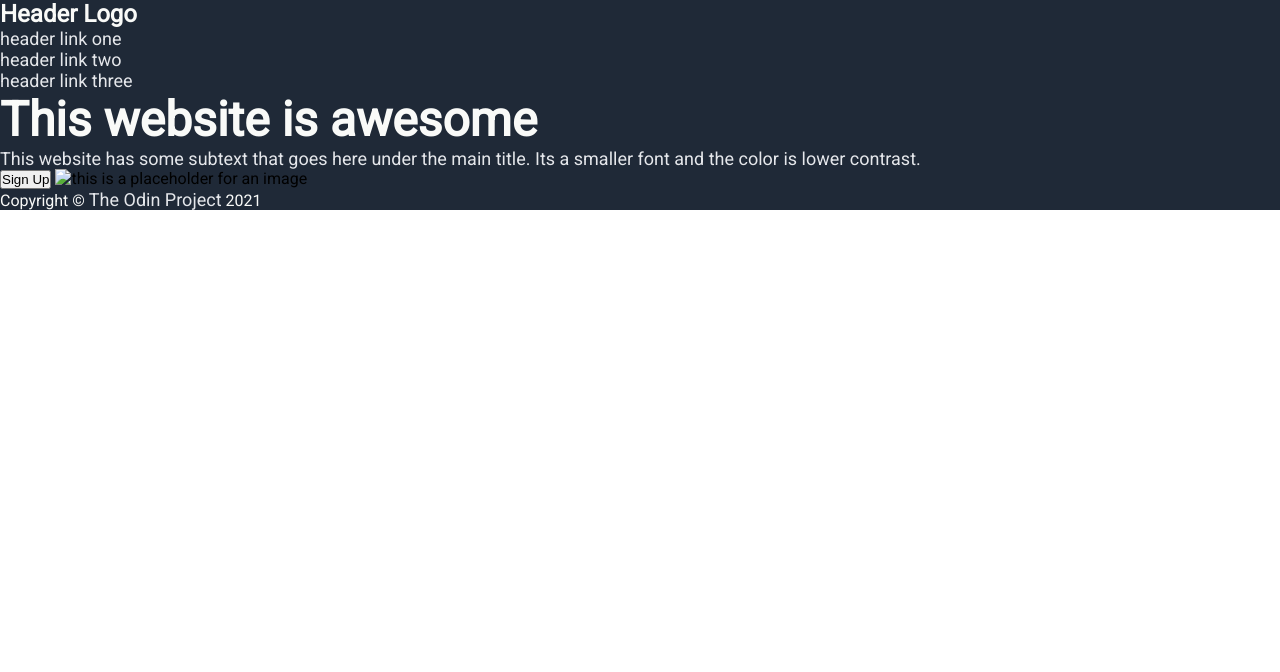
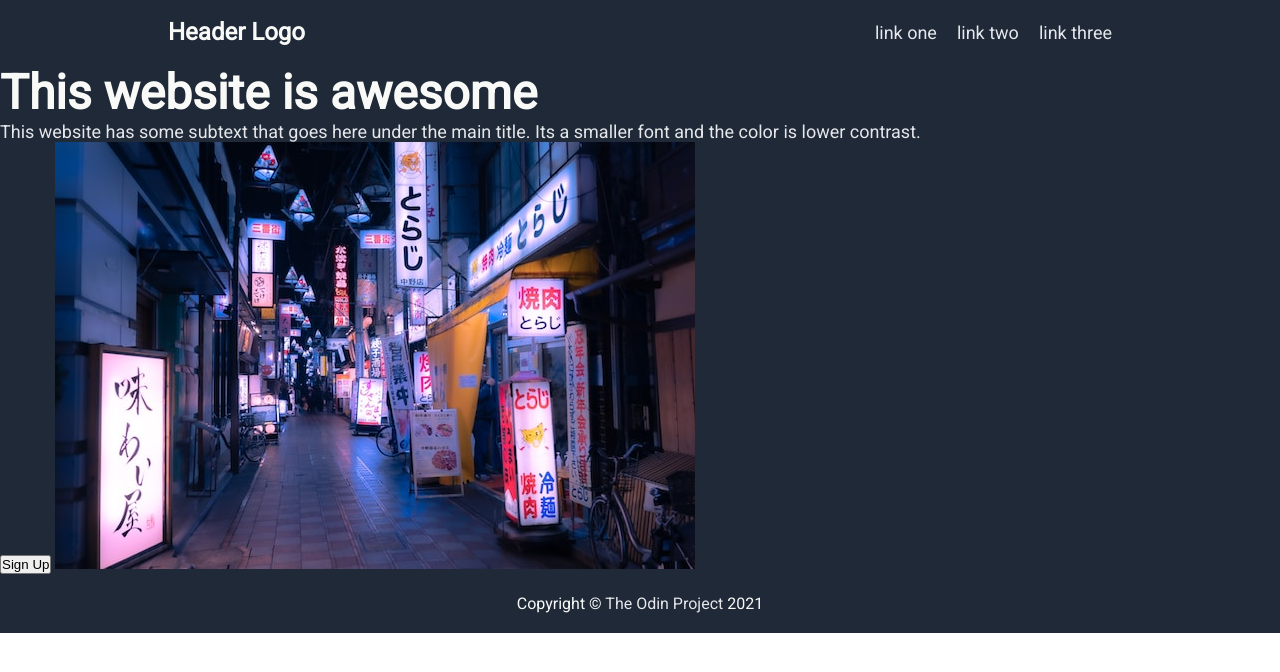
Before and after one commit to pumpernickleWonton/Landing-Page, a plain HTML site: page index.html in a window 1280 px wide. Drawn offline with Linux system fonts and the light colour scheme.

Commit message:
Header/Footer Changes, possibly complete.

```diff
--- a/index.html
+++ b/index.html
@@ -10,26 +10,34 @@
 </head>
 <body>
     <div class="container"></div>
-        <header class="navigation">
-            <nav>
-                <h3 class="logo">Header Logo</h3>
-                <ul>
-                    <li><a href="#">header link one</a></li>
-                    <li><a href="#">header link two</a></li>
-                    <li><a href="#">header link three</a></li>
-                </ul>
-            </nav>
-        </header>
+        <div class="wrapper-blue">
+            <div class="header">
+                <div class="right">
+                    <h2 class="logo">Header Logo</h2>
+                </div>
+                <div class="left">
+                    <ul>
+                        <li><a href="#">link one</a></li>
+                        <li><a href="#">link two</a></li>
+                        <li><a href="#">link three</a></li>
+                    </ul>
+                </div>
+            </div>
+        </div>
         <div class="hero">
             <h1>This website is awesome</h1>
             <p>This website has some subtext that goes here under the main title. Its a smaller font and the color is lower contrast.</p>
             <button class="button" type="button">Sign Up</button>
-            <img src="#" alt="this is a placeholder for an image">
+            <img src="./images/neon-city.jpg" alt="this is a placeholder for an image">
         </div>
         <div class="information"></div>
         <div class="quote"></div>
         <div class="call-to-action"></div>
-        <footer><p>Copyright &copy <a href="https://www.theodinproject.com/">The Odin Project</a> 2021</p></footer>
+        <div class="wrapper-blue">
+            <footer>
+                <p>Copyright &copy <a href="https://www.theodinproject.com/">The Odin Project</a> 2021</p>
+            </footer>
+        </div>
     </div>
 </body>
 </html>
--- a/styles.css
+++ b/styles.css
@@ -5,24 +5,65 @@
 
 body {
     font-family: Roboto, sans-serif, serif;
+    display: flex;
+    flex-direction: column;
+    display: 100vh;
+    overflow-y: scroll;
 }
 
 .container {
     display: flex;
 }
 
-.navigation {
+.wrapper-blue {
     background-color: #1F2937;
+}
+
+.header {
     display: flex;
+    padding: 8px;
+    margin: 10px 10em;
+    justify-content: space-between;
+}
+
+.left, .right {
+    display: flex;
+    gap: 16px;
+    align-items: center;
+}
+
+.logo {
+    font-size: 24px;
+    color: #F9FAF8;
+}
+
+ul {
+    list-style-type: none;
+    font-size: 18px;
+    color: #E5E7EB;
+    display: flex;
+    margin: 0;
+    padding: 0;
+    gap: 20px;
+}
+
+a {
+    text-decoration: none;
+    color: #E5E7EB;
 }
 
 footer {
+    display: flex;
+    justify-content: center;
+    align-content: center;
+    margin: 20px 10em;
     background-color: #1F2937;
     color: #F9FAF8;
 }
 
 .hero {
     background-color: #1F2937;
+    justify-content: space-between;
 }
 
 .hero > h1 {
@@ -35,14 +76,3 @@ footer {
     font-size: 18px;
     color: #E5E7EB;
 }
-
-.logo {
-    font-size: 24px;
-    color: #F9FAF8;
-}
-
-ul, li, a {
-    text-decoration: none;
-    font-size: 18px;
-    color: #E5E7EB;
-}
```
Also changed, not shown: images/neon-city.jpg (added).
